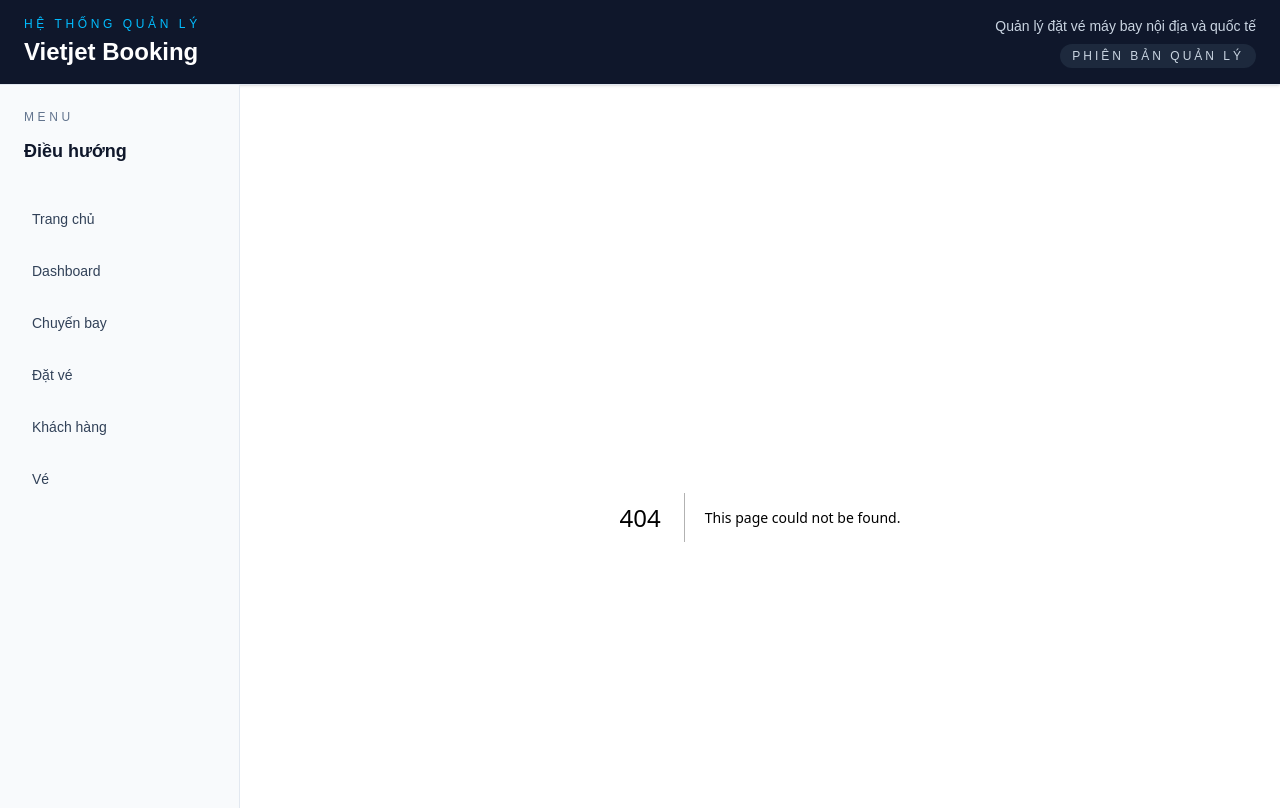
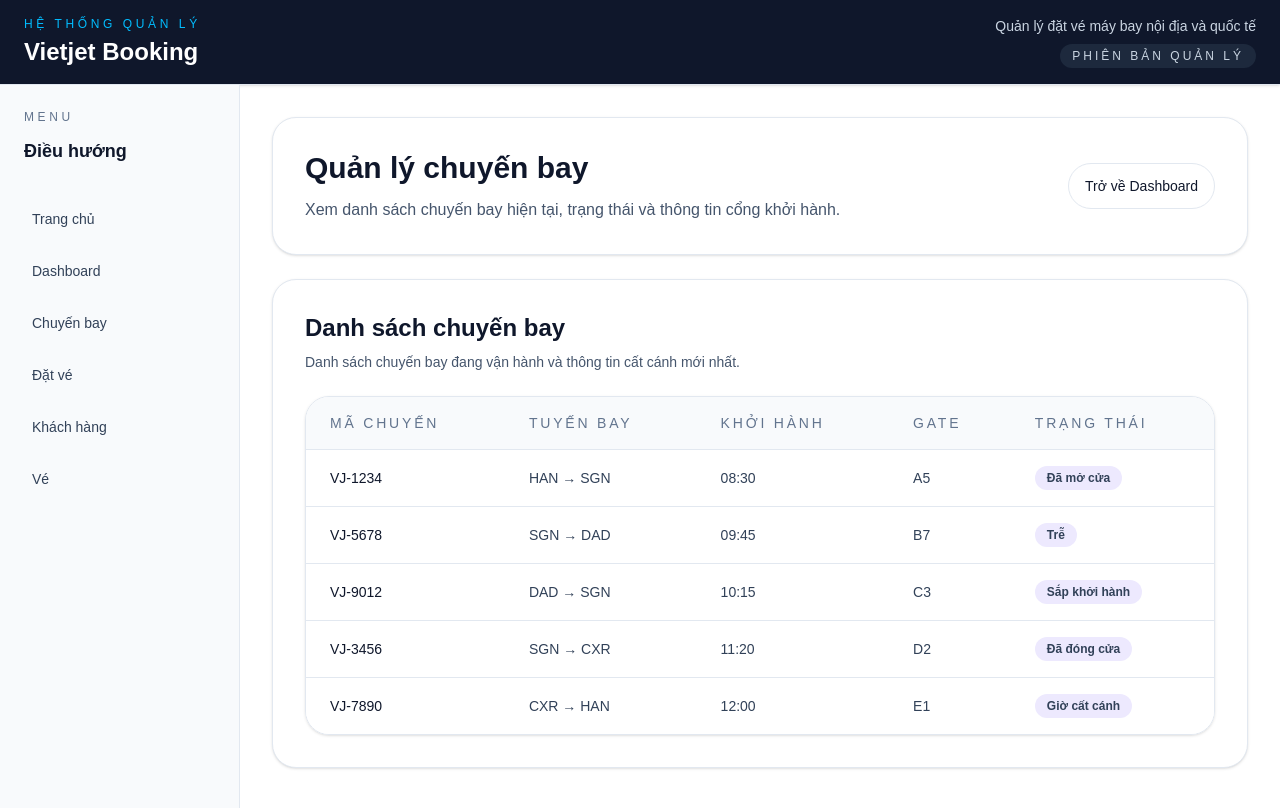
Before and after one commit to TranThiKimNghi/vietjet-agency, a Next.js app: page /dashboard/flights in a window 1280 px wide. Before the commit this address had no page. Shown: the top 808 px of the page. Built offline with nearby package versions, Linux system fonts and the light colour scheme.

Commit message:
feat: add flight management page

```diff
--- /dev/null
+++ b/app/dashboard/flights/page.tsx
@@ -0,0 +1,82 @@
+import Link from 'next/link';
+import { flightList } from '@/data/dashboard';
+import FlightRow from '@/components/dashboard/FlightRow';
+
+export default function DashboardFlights() {
+  return (
+    <div className="space-y-6">
+      <section className="rounded-3xl border border-slate-200 bg-white p-8 shadow-sm">
+        <div className="flex flex-col gap-4 sm:flex-row sm:items-center sm:justify-between">
+          <div>
+            <h1 className="text-3xl font-semibold text-slate-900">Quản lý chuyến bay</h1>
+            <p className="mt-3 text-slate-600">
+              Xem danh sách chuyến bay hiện tại, trạng thái và thông tin cổng khởi hành.
+            </p>
+          </div>
+          <Link
+            href="/dashboard"
+            className="inline-flex items-center justify-center rounded-3xl border border-slate-200 bg-white px-4 py-3 text-sm font-medium text-slate-900 transition hover:bg-slate-50"
+          >
+            Trở về Dashboard
+          </Link>
+        </div>
+      </section>
+
+      <section className="rounded-3xl border border-slate-200 bg-white p-8 shadow-sm">
+        <div className="mb-6 flex flex-col gap-3 sm:flex-row sm:items-center sm:justify-between">
+          <div>
+            <h2 className="text-2xl font-semibold text-slate-900">Danh sách chuyến bay</h2>
+            <p className="mt-2 text-sm text-slate-600">
+              Danh sách chuyến bay đang vận hành và thông tin cất cánh mới nhất.
+            </p>
+          </div>
+        </div>
+
+        <div className="overflow-hidden rounded-3xl border border-slate-200 md:shadow-sm">
+          <div className="hidden md:block">
+            <table className="min-w-full border-collapse text-left text-sm">
+              <thead className="bg-slate-50 text-slate-500">
+                <tr>
+                  <th className="px-6 py-4 font-medium uppercase tracking-[0.2em]">Mã chuyến</th>
+                  <th className="px-6 py-4 font-medium uppercase tracking-[0.2em]">Tuyến bay</th>
+                  <th className="px-6 py-4 font-medium uppercase tracking-[0.2em]">Khởi hành</th>
+                  <th className="px-6 py-4 font-medium uppercase tracking-[0.2em]">Gate</th>
+                  <th className="px-6 py-4 font-medium uppercase tracking-[0.2em]">Trạng thái</th>
+                </tr>
+              </thead>
+              <tbody className="bg-white">
+                {flightList.map((flight) => (
+                  <FlightRow key={flight.flightCode} flight={flight} />
+                ))}
+              </tbody>
+            </table>
+          </div>
+
+          <div className="grid gap-4 p-4 md:hidden">
+            {flightList.map((flight) => (
+              <div key={flight.flightCode} className="rounded-3xl border border-slate-200 bg-slate-50 p-4">
+                <div className="flex items-center justify-between gap-3">
+                  <p className="text-sm font-medium text-slate-900">{flight.flightCode}</p>
+                  <span className="inline-flex rounded-full bg-violet-100 px-3 py-1 text-xs font-semibold text-slate-700">
+                    {flight.status}
+                  </span>
+                </div>
+                <div className="mt-3 space-y-2 text-sm text-slate-700">
+                  <p>
+                    <span className="font-medium text-slate-900">Tuyến bay:</span> {flight.route}
+                  </p>
+                  <p>
+                    <span className="font-medium text-slate-900">Khởi hành:</span> {flight.departureTime}
+                  </p>
+                  <p>
+                    <span className="font-medium text-slate-900">Gate:</span> {flight.gate}
+                  </p>
+                </div>
+              </div>
+            ))}
+          </div>
+        </div>
+      </section>
+    </div>
+  );
+}
--- a/app/dashboard/page.tsx
+++ b/app/dashboard/page.tsx
@@ -1,6 +1,7 @@
 'use client';
 
 import { useEffect } from 'react';
+import Link from 'next/link';
 import { useRouter } from 'next/navigation';
 import { isAuthenticated } from '@/lib/authClient';
 import DashboardHeader from '@/components/dashboard/DashboardHeader';
@@ -20,6 +21,23 @@
   return (
     <div className="space-y-6">
       <DashboardHeader />
+      <section className="rounded-3xl border border-slate-200 bg-white p-6 shadow-sm">
+        <div className="flex flex-col gap-4 sm:flex-row sm:items-center sm:justify-between">
+          <div>
+            <p className="text-sm font-medium uppercase tracking-[0.2em] text-slate-500">Điều hướng nhanh</p>
+            <h2 className="text-xl font-semibold text-slate-900">Quản lý chuyến bay</h2>
+            <p className="mt-2 text-sm text-slate-600">
+              Truy cập trang quản lý chuyến bay để xem danh sách và trạng thái chi tiết.
+            </p>
+          </div>
+          <Link
+            href="/dashboard/flights"
+            className="inline-flex items-center justify-center rounded-3xl bg-slate-900 px-5 py-3 text-sm font-medium text-white transition hover:bg-slate-800"
+          >
+            Mở quản lý chuyến bay
+          </Link>
+        </div>
+      </section>
       <StatisticsGrid />
       <RecentActivities />
       <UpcomingFlights />
--- a/data/dashboard.ts
+++ b/data/dashboard.ts
@@ -113,3 +113,41 @@
     status: 'Sắp khởi hành',
   },
 ];
+
+export const flightList: Flight[] = [
+  {
+    flightCode: 'VJ-1234',
+    route: 'HAN → SGN',
+    departureTime: '08:30',
+    gate: 'A5',
+    status: 'Đã mở cửa',
+  },
+  {
+    flightCode: 'VJ-5678',
+    route: 'SGN → DAD',
+    departureTime: '09:45',
+    gate: 'B7',
+    status: 'Trễ',
+  },
+  {
+    flightCode: 'VJ-9012',
+    route: 'DAD → SGN',
+    departureTime: '10:15',
+    gate: 'C3',
+    status: 'Sắp khởi hành',
+  },
+  {
+    flightCode: 'VJ-3456',
+    route: 'SGN → CXR',
+    departureTime: '11:20',
+    gate: 'D2',
+    status: 'Đã đóng cửa',
+  },
+  {
+    flightCode: 'VJ-7890',
+    route: 'CXR → HAN',
+    departureTime: '12:00',
+    gate: 'E1',
+    status: 'Giờ cất cánh',
+  },
+];
```
